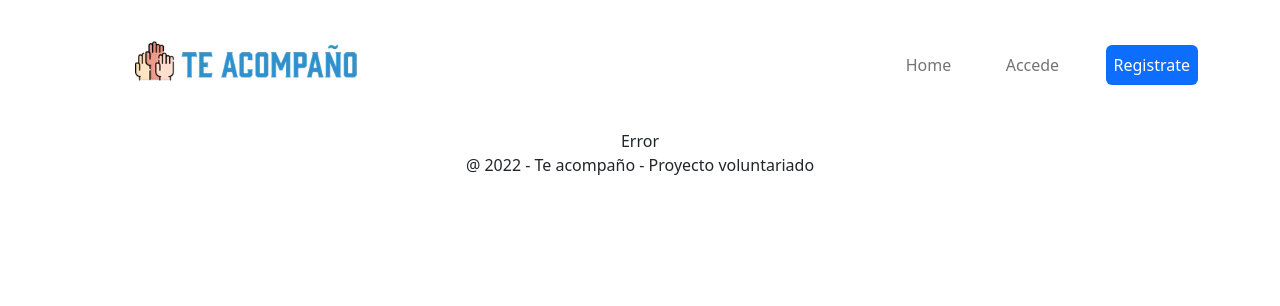
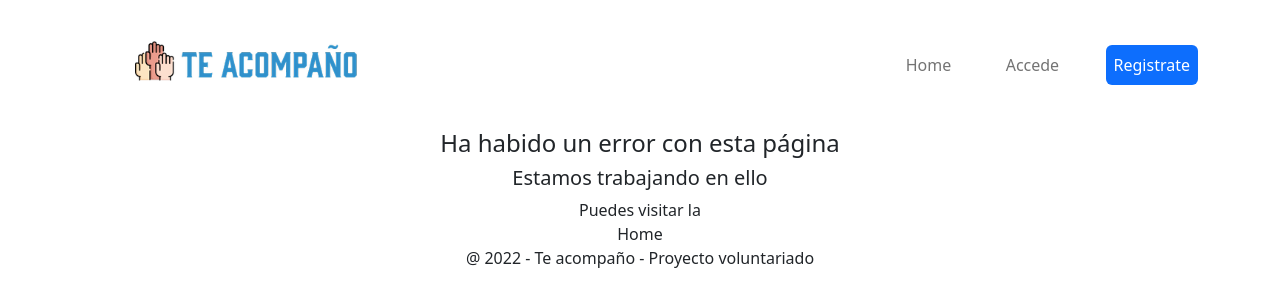
Before and after one commit to jmpalomeros/te-acompano, a React (Create React App) app: page /error in a window 1280 px wide. Shown: the top 306 px of the page. Built offline with nearby package versions, Linux system fonts and the light colour scheme; no server answers.

Commit message:
textos de páginas de errores hechos

```diff
--- a/src/pages/Error.jsx
+++ b/src/pages/Error.jsx
@@ -1,8 +1,16 @@
 import React from 'react'
+import Nav from "react-bootstrap/Nav";
 
 function Error() {
   return (
-    <div>Error</div>
+    <div>
+      <h4>Ha habido un error con esta página</h4>
+      <h5>Estamos trabajando en ello</h5>
+
+      Puedes visitar la <Nav.Link to="/">Home</Nav.Link>
+
+
+    </div>
   )
 }
 
--- a/src/pages/NotFound.jsx
+++ b/src/pages/NotFound.jsx
@@ -1,11 +1,17 @@
 import React from 'react'
+import Nav from "react-bootstrap/Nav";
 
 
 function NotFound() {
   return (
     <div>
+    <h3>Upps, lo sentimos</h3>
+    <h4>la página que estás buscando no existe</h4>
+    <br />
+    Puedes visitar la <Nav.Link to="/">Home</Nav.Link>
 
-    NotFound</div>
+
+    </div>
   )
 }
 
```
